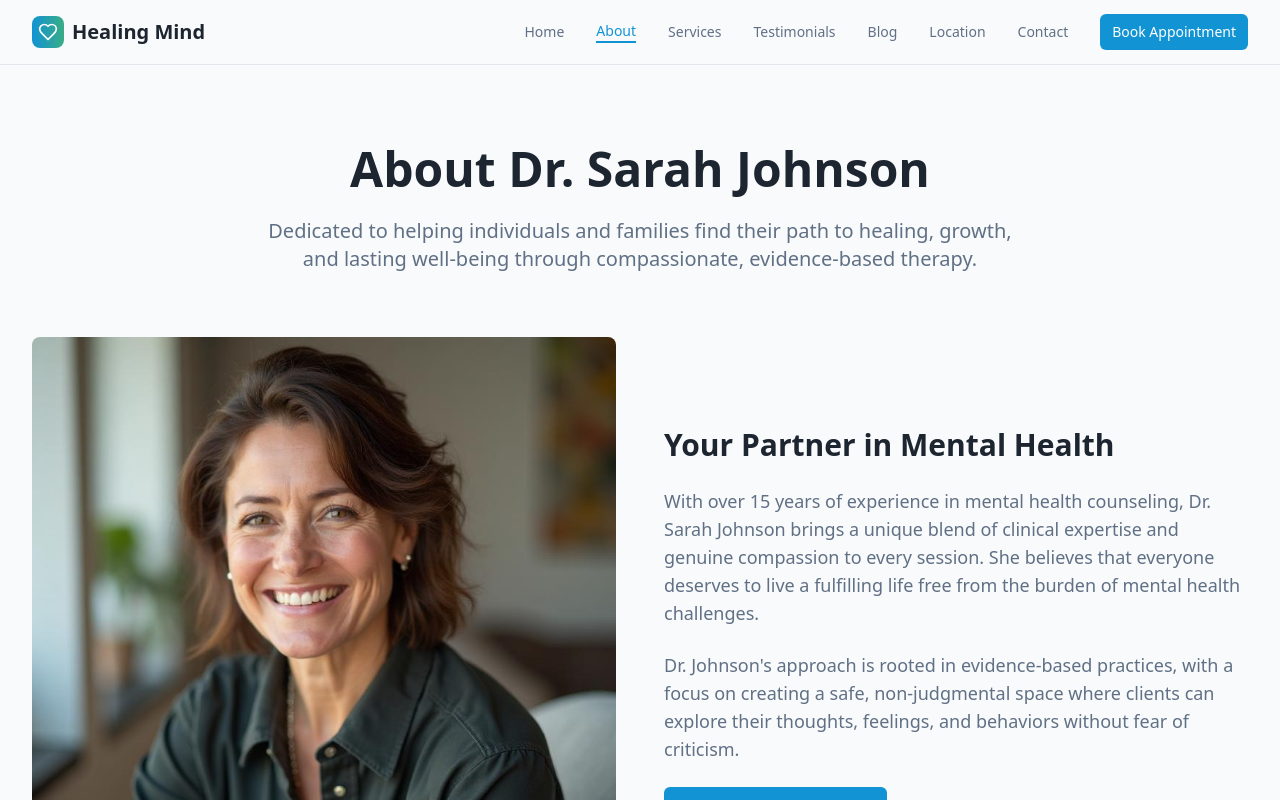
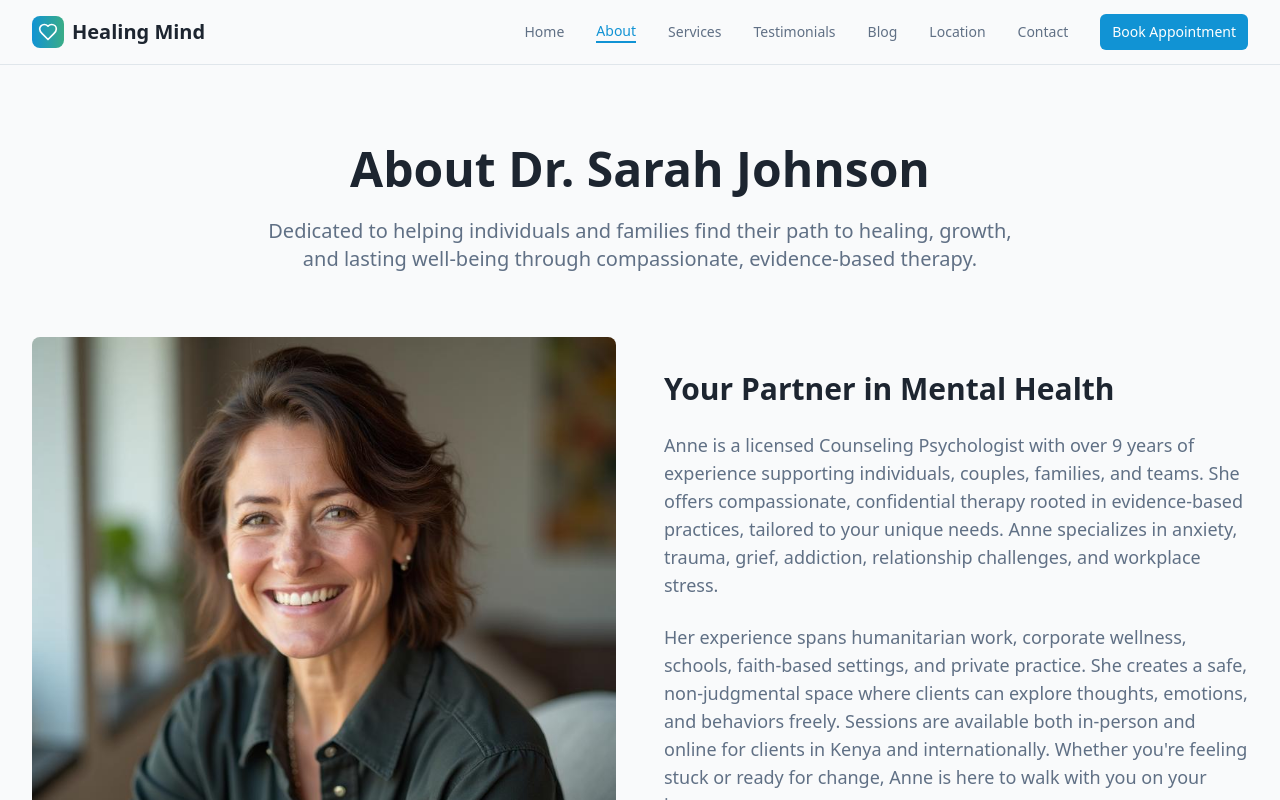
Before and after one commit to kiganyamburu/compassionate-wellbeing-site, a React (Vite) app: page /about in a window 1280 px wide. Shown: the top 800 px of the page. Built offline with nearby package versions, Linux system fonts and the light colour scheme.

Commit message:
fix(about):Added the about page

```diff
--- a/src/pages/About.tsx
+++ b/src/pages/About.tsx
@@ -1,7 +1,20 @@
 import { Button } from "@/components/ui/button";
-import { Card, CardContent, CardDescription, CardHeader, CardTitle } from "@/components/ui/card";
+import {
+  Card,
+  CardContent,
+  CardDescription,
+  CardHeader,
+  CardTitle,
+} from "@/components/ui/card";
 import { Link } from "react-router-dom";
-import { Award, BookOpen, Heart, Users, Shield, CheckCircle } from "lucide-react";
+import {
+  Award,
+  BookOpen,
+  Heart,
+  Users,
+  Shield,
+  CheckCircle,
+} from "lucide-react";
 import therapistImage from "@/assets/therapist-portrait.jpg";
 import meditationImage from "@/assets/meditation-garden.jpg";
 
@@ -16,8 +29,9 @@ const About = () => {
               About Dr. Sarah Johnson
             </h1>
             <p className="text-xl text-muted-foreground max-w-3xl mx-auto animate-slide-in-left">
-              Dedicated to helping individuals and families find their path to healing,
-              growth, and lasting well-being through compassionate, evidence-based therapy.
+              Dedicated to helping individuals and families find their path to
+              healing, growth, and lasting well-being through compassionate,
+              evidence-based therapy.
             </p>
           </div>
 
@@ -34,15 +48,21 @@ const About = () => {
                 Your Partner in Mental Health
               </h2>
               <p className="text-lg text-muted-foreground">
-                With over 15 years of experience in mental health counseling, Dr. Sarah Johnson
-                brings a unique blend of clinical expertise and genuine compassion to every session.
-                She believes that everyone deserves to live a fulfilling life free from the burden
-                of mental health challenges.
+                Anne is a licensed Counseling Psychologist with over 9
+                years of experience supporting individuals, couples, families,
+                and teams. She offers compassionate, confidential therapy rooted
+                in evidence-based practices, tailored to your unique needs. Anne
+                specializes in anxiety, trauma, grief, addiction, relationship
+                challenges, and workplace stress.
               </p>
               <p className="text-lg text-muted-foreground">
-                Dr. Johnson's approach is rooted in evidence-based practices, with a focus on
-                creating a safe, non-judgmental space where clients can explore their thoughts,
-                feelings, and behaviors without fear of criticism.
+                Her experience spans humanitarian work, corporate wellness,
+                schools, faith-based settings, and private practice. She creates
+                a safe, non-judgmental space where clients can explore thoughts,
+                emotions, and behaviors freely. Sessions are available both
+                in-person and online for clients in Kenya and internationally.
+                Whether you're feeling stuck or ready for change, Anne is here
+                to walk with you on your journey.
               </p>
               <Button variant="healing" size="lg" asChild>
                 <Link to="/contact">Schedule a Consultation</Link>
@@ -60,7 +80,8 @@ const About = () => {
               Credentials & Education
             </h2>
             <p className="text-lg text-muted-foreground">
-              Extensive training and continuous education in mental health practices
+              Extensive training and continuous education in mental health
+              practices
             </p>
           </div>
 
@@ -70,42 +91,47 @@ const About = () => {
                 icon: Award,
                 title: "Ph.D. in Clinical Psychology",
                 description: "Stanford University, 2008",
-                color: "text-healing-blue"
+                color: "text-healing-blue",
               },
               {
                 icon: BookOpen,
                 title: "Licensed Clinical Psychologist",
                 description: "California Board of Psychology, License #12345",
-                color: "text-healing-green"
+                color: "text-healing-green",
               },
               {
                 icon: Heart,
                 title: "Certified CBT Therapist",
                 description: "Beck Institute for Cognitive Behavior Therapy",
-                color: "text-primary"
+                color: "text-primary",
               },
               {
                 icon: Users,
                 title: "EMDR Certified",
                 description: "EMDR International Association",
-                color: "text-healing-blue"
+                color: "text-healing-blue",
               },
               {
                 icon: Shield,
                 title: "Trauma-Informed Care",
                 description: "National Council for Mental Wellbeing",
-                color: "text-healing-green"
+                color: "text-healing-green",
               },
               {
                 icon: CheckCircle,
                 title: "Mindfulness-Based Therapy",
                 description: "Mindfulness-Based Stress Reduction (MBSR)",
-                color: "text-primary"
-              }
+                color: "text-primary",
+              },
             ].map((credential, index) => (
-              <Card key={index} className="border-0 shadow-card hover:shadow-hover transition-all duration-300 hover:scale-105">
+              <Card
+                key={index}
+                className="border-0 shadow-card hover:shadow-hover transition-all duration-300 hover:scale-105"
+              >
                 <CardHeader className="text-center pb-4">
-                  <credential.icon className={`w-12 h-12 ${credential.color} mx-auto mb-4`} />
+                  <credential.icon
+                    className={`w-12 h-12 ${credential.color} mx-auto mb-4`}
+                  />
                   <CardTitle className="text-lg">{credential.title}</CardTitle>
                 </CardHeader>
                 <CardContent>
@@ -127,13 +153,16 @@ const About = () => {
               Areas of Specialization
             </h2>
             <p className="text-lg text-muted-foreground">
-              Comprehensive treatment for a wide range of mental health conditions
+              Comprehensive treatment for a wide range of mental health
+              conditions
             </p>
           </div>
 
           <div className="grid grid-cols-1 md:grid-cols-2 gap-8">
             <div className="space-y-6">
-              <h3 className="text-2xl font-bold text-foreground">Individual Therapy</h3>
+              <h3 className="text-2xl font-bold text-foreground">
+                Individual Therapy
+              </h3>
               <ul className="space-y-3">
                 {[
                   "Anxiety and Panic Disorders",
@@ -143,7 +172,7 @@ const About = () => {
                   "Life Transitions",
                   "Self-Esteem and Confidence",
                   "Stress Management",
-                  "Relationship Issues"
+                  "Relationship Issues",
                 ].map((item, index) => (
                   <li key={index} className="flex items-center space-x-3">
                     <div className="w-2 h-2 bg-healing-blue rounded-full" />
@@ -154,7 +183,9 @@ const About = () => {
             </div>
 
             <div className="space-y-6">
-              <h3 className="text-2xl font-bold text-foreground">Couples & Family Therapy</h3>
+              <h3 className="text-2xl font-bold text-foreground">
+                Couples & Family Therapy
+              </h3>
               <ul className="space-y-3">
                 {[
                   "Communication Problems",
@@ -164,7 +195,7 @@ const About = () => {
                   "Parenting Challenges",
                   "Blended Family Issues",
                   "Divorce Mediation",
-                  "Teen and Adolescent Issues"
+                  "Teen and Adolescent Issues",
                 ].map((item, index) => (
                   <li key={index} className="flex items-center space-x-3">
                     <div className="w-2 h-2 bg-healing-green rounded-full" />
@@ -187,19 +218,21 @@ const About = () => {
               </h2>
               <div className="space-y-6 text-lg text-muted-foreground">
                 <p>
-                  I believe that every person has the innate capacity for healing and growth.
-                  My role is to provide a safe, supportive environment where you can explore
-                  your inner world and develop the tools you need to create positive change.
+                  I believe that every person has the innate capacity for
+                  healing and growth. My role is to provide a safe, supportive
+                  environment where you can explore your inner world and develop
+                  the tools you need to create positive change.
                 </p>
                 <p>
-                  Using an integrative approach that combines evidence-based techniques with
-                  compassionate understanding, I work collaboratively with clients to address
-                  their unique needs and goals.
+                  Using an integrative approach that combines evidence-based
+                  techniques with compassionate understanding, I work
+                  collaboratively with clients to address their unique needs and
+                  goals.
                 </p>
                 <p>
-                  Whether you're dealing with anxiety, depression, relationship challenges,
-                  or life transitions, I'm here to walk alongside you on your journey toward
-                  greater well-being and fulfillment.
+                  Whether you're dealing with anxiety, depression, relationship
+                  challenges, or life transitions, I'm here to walk alongside
+                  you on your journey toward greater well-being and fulfillment.
                 </p>
               </div>
               <div className="mt-8">
@@ -222,9 +255,12 @@ const About = () => {
       {/* Call to Action */}
       <section className="py-20 bg-gradient-to-r from-healing-blue to-healing-green text-white">
         <div className="max-w-4xl mx-auto px-4 sm:px-6 lg:px-8 text-center">
-          <h2 className="text-4xl font-bold mb-6">Ready to Start Your Journey?</h2>
+          <h2 className="text-4xl font-bold mb-6">
+            Ready to Start Your Journey?
+          </h2>
           <p className="text-xl mb-8 text-white/90">
-            Take the first step towards better mental health. Book a consultation today.
+            Take the first step towards better mental health. Book a
+            consultation today.
           </p>
           <Button variant="calm" size="lg" asChild>
             <Link to="/contact">Schedule Consultation</Link>
--- a/src/pages/Home.tsx
+++ b/src/pages/Home.tsx
@@ -97,17 +97,17 @@ const Home = () => {
           <div className="grid grid-cols-1 lg:grid-cols-2 gap-12 items-center">
             <div>
               <h2 className="text-4xl font-bold text-foreground mb-6">
-                Meet Dr. Sarah Johnson
+                Meet Anne Mburu
               </h2>
               <p className="text-lg text-muted-foreground mb-6">
-                With over 15 years of experience in mental health counseling, Dr. Johnson
+                With over 9 years of experience in mental health counseling, Anne
                 is dedicated to helping individuals and families find their path to healing
                 and personal growth.
               </p>
               <ul className="space-y-4 mb-8">
                 <li className="flex items-center space-x-3">
                   <div className="w-2 h-2 bg-healing-blue rounded-full" />
-                  <span className="text-foreground">Licensed Clinical Psychologist</span>
+                  <span className="text-foreground">Licensed Counseling Psychologist</span>
                 </li>
                 <li className="flex items-center space-x-3">
                   <div className="w-2 h-2 bg-healing-green rounded-full" />
@@ -119,7 +119,7 @@ const Home = () => {
                 </li>
               </ul>
               <Button variant="healing" size="lg" asChild>
-                <Link to="/about">Learn More About Dr. Johnson</Link>
+                <Link to="/about">Learn More About Anne</Link>
               </Button>
             </div>
             <div className="relative">
--- a/src/pages/Testimonials.tsx
+++ b/src/pages/Testimonials.tsx
@@ -96,7 +96,7 @@ const Testimonials = () => {
               <div className="text-muted-foreground">Clients Helped</div>
             </div>
             <div className="space-y-2">
-              <div className="text-4xl font-bold text-healing-green">15+</div>
+              <div className="text-4xl font-bold text-healing-green">9+</div>
               <div className="text-muted-foreground">Years Experience</div>
             </div>
             <div className="space-y-2">
```
